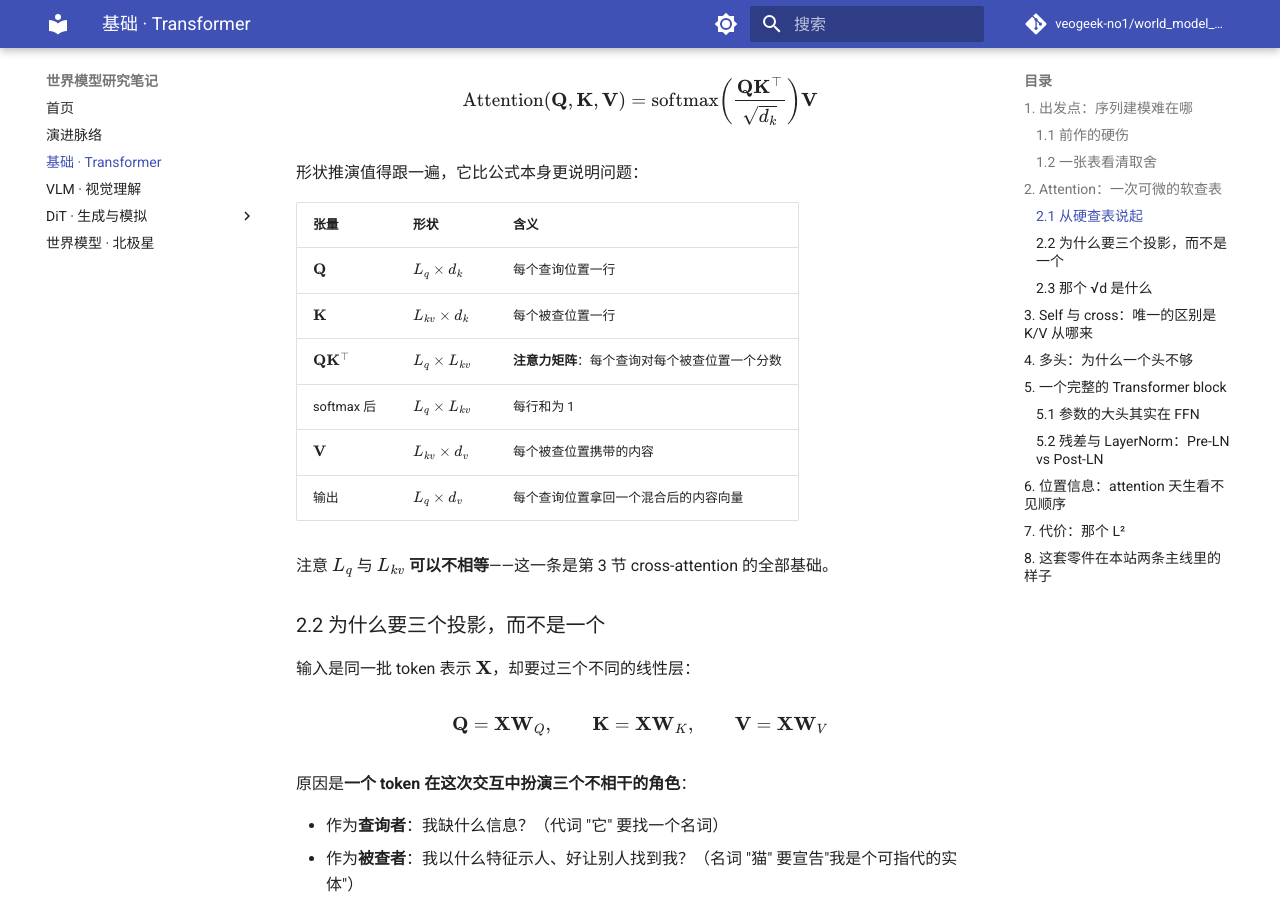
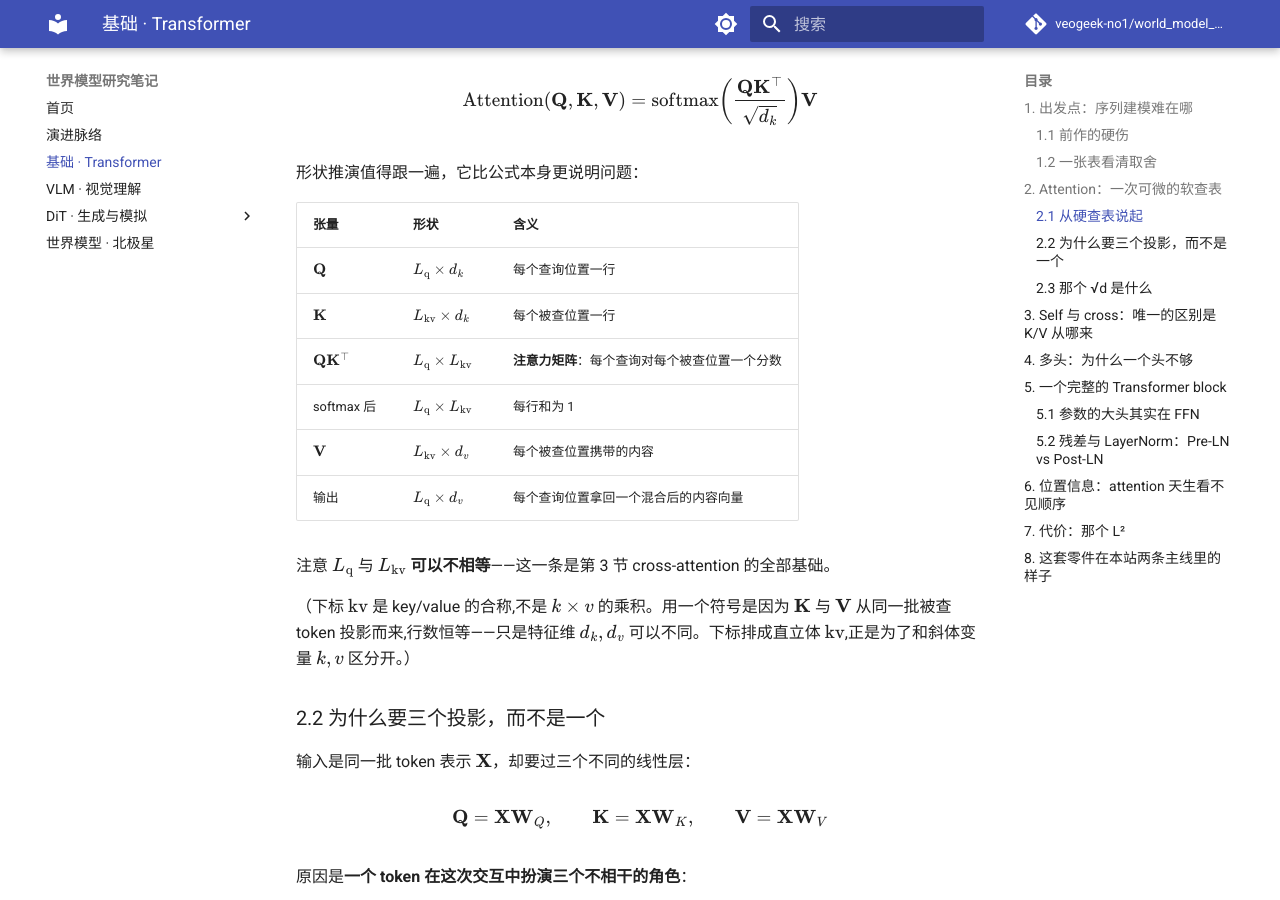
Before and after one commit to veogeek-no1/world_model_learning, an MkDocs documentation site: the page built from docs/foundations/transformer.md, in a window 1280 px wide and 900 px high, scrolled down 2235 px. Built offline with MkDocs 1.6.1 and Material for MkDocs 9.7.7, drawn with Linux system fonts in a browser that asks for light colours; comment, search, counter and statistics services are not loaded; some of the changed text lies outside the part shown.

Commit message:
transformer.md: 用直立体下标消除 L_kv 的乘积歧义
L_q/L_kv 改为 \mathrm 直立下标，与斜体变量 k,v 区分；
并补一句说明 kv 是 key/value 合称（K、V 行数恒等），非 k×v 乘积。

Co-Authored-By: Claude Opus 4.8 (1M context) <noreply@anthropic.com>
Claude-Session: https://claude.ai/code/session_01UeNZZRxocdrg9aAbvTpM4A

```diff
--- a/docs/foundations/transformer.md
+++ b/docs/foundations/transformer.md
@@ -74,14 +74,16 @@ softmax 是 argmax 的可微松弛：温度足够低时它逼近 one-hot（硬
 
 | 张量 | 形状 | 含义 |
 |---|---|---|
-| \(\mathbf{Q}\) | \(L_q \times d_k\) | 每个查询位置一行 |
-| \(\mathbf{K}\) | \(L_{kv} \times d_k\) | 每个被查位置一行 |
-| \(\mathbf{Q}\mathbf{K}^\top\) | \(L_q \times L_{kv}\) | **注意力矩阵**：每个查询对每个被查位置一个分数 |
-| softmax 后 | \(L_q \times L_{kv}\) | 每行和为 1 |
-| \(\mathbf{V}\) | \(L_{kv} \times d_v\) | 每个被查位置携带的内容 |
-| 输出 | \(L_q \times d_v\) | 每个查询位置拿回一个混合后的内容向量 |
+| \(\mathbf{Q}\) | \(L_{\mathrm{q}} \times d_k\) | 每个查询位置一行 |
+| \(\mathbf{K}\) | \(L_{\mathrm{kv}} \times d_k\) | 每个被查位置一行 |
+| \(\mathbf{Q}\mathbf{K}^\top\) | \(L_{\mathrm{q}} \times L_{\mathrm{kv}}\) | **注意力矩阵**：每个查询对每个被查位置一个分数 |
+| softmax 后 | \(L_{\mathrm{q}} \times L_{\mathrm{kv}}\) | 每行和为 1 |
+| \(\mathbf{V}\) | \(L_{\mathrm{kv}} \times d_v\) | 每个被查位置携带的内容 |
+| 输出 | \(L_{\mathrm{q}} \times d_v\) | 每个查询位置拿回一个混合后的内容向量 |
 
-注意 \(L_q\) 与 \(L_{kv}\) **可以不相等**——这一条是第 3 节 cross-attention 的全部基础。
+注意 \(L_{\mathrm{q}}\) 与 \(L_{\mathrm{kv}}\) **可以不相等**——这一条是第 3 节 cross-attention 的全部基础。
+
+（下标 \(\mathrm{kv}\) 是 key/value 的合称,不是 \(k\times v\) 的乘积。用一个符号是因为 \(\mathbf{K}\) 与 \(\mathbf{V}\) 从同一批被查 token 投影而来,行数恒等——只是特征维 \(d_k,d_v\) 可以不同。下标排成直立体 \(\mathrm{kv}\),正是为了和斜体变量 \(k,v\) 区分开。）
 
 ### 2.2 为什么要三个投影，而不是一个
 
@@ -131,7 +133,7 @@ softmax 在 logits 尺度过大时会**饱和**成近似 one-hot，而 softmax
 | \(\mathbf{Q}\) 来自 | 序列 A | 序列 A |
 | \(\mathbf{K},\mathbf{V}\) 来自 | **序列 A（同一个）** | **序列 B（另一个）** |
 | 作用 | 序列内部互相交换信息 | 把 B 的信息**按需**注入 A 的每个位置 |
-| 长度约束 | \(L_q=L_{kv}\) | \(L_q,L_{kv}\) 可完全不同 |
+| 长度约束 | \(L_{\mathrm{q}}=L_{\mathrm{kv}}\) | \(L_{\mathrm{q}},L_{\mathrm{kv}}\) 可完全不同 |
 
 公式一个字都不用改，改的只有 \(\mathbf{K},\mathbf{V}\) 的输入张量。就是这么一处差异，撑起了整个条件生成：
 
```
